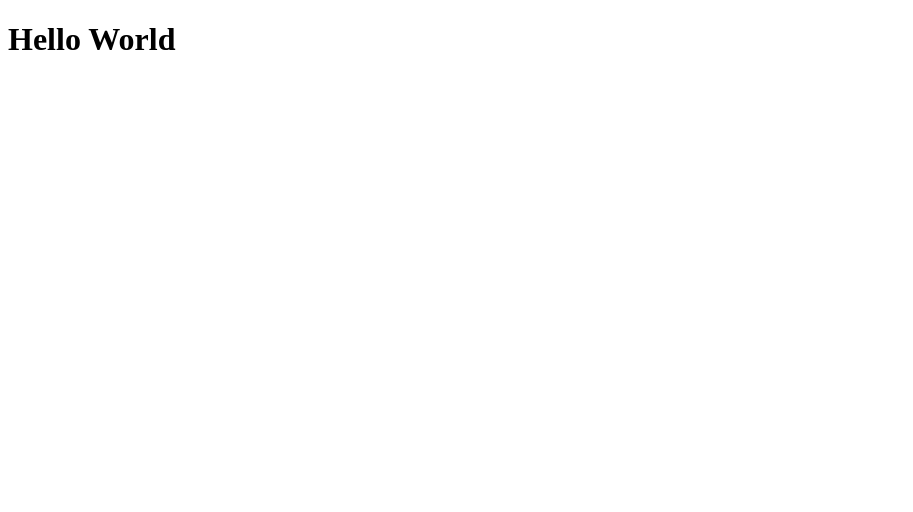
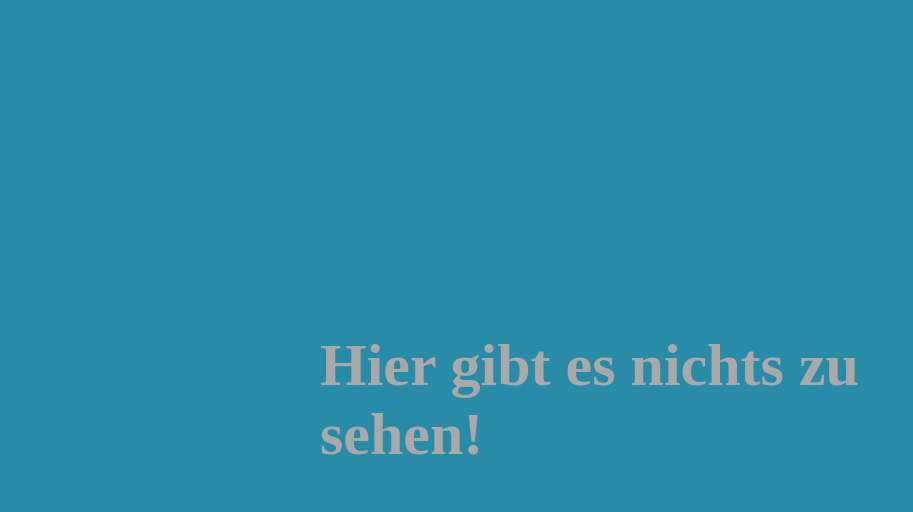
Before and after one commit to live2game/live2game.github.io, a plain HTML site: page index.html in a window 1280 px wide. Shown: the whole page, without its empty margins (0-913 px from the left). Drawn offline with Linux system fonts and the light colour scheme.

Commit message:
Update index.html

```diff
--- a/index.html
+++ b/index.html
@@ -5,8 +5,27 @@
     <meta http-equiv="X-UA-Compatible" content="IE=edge">
     <meta name="viewport" content="width=device-width, initial-scale=1.0">
     <title>Document</title>
+    <style>
+        html, body {
+            background-color: #288BA8;
+            color:darkgray;
+            font-size: 30px;
+            font-weight: bold;
+            display: flex;
+            justify-content: center;
+
+        }
+        .content {
+            position: absolute;
+            left: 50%;
+            top: 50%;
+            transform: translate(-50%, -50%);
+        }
+    </style>
 </head>
 <body>
-    <h1>Hello World</h1>
+    <div class="content">
+    <h1>Hier gibt es nichts zu sehen!</h1>
+    </div>
 </body>
 </html>
```
